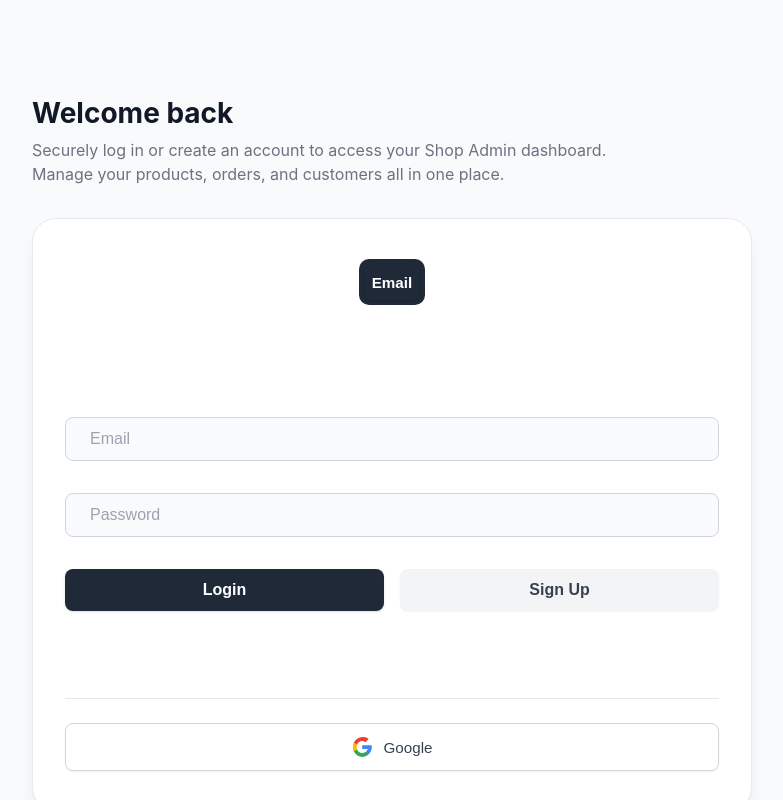
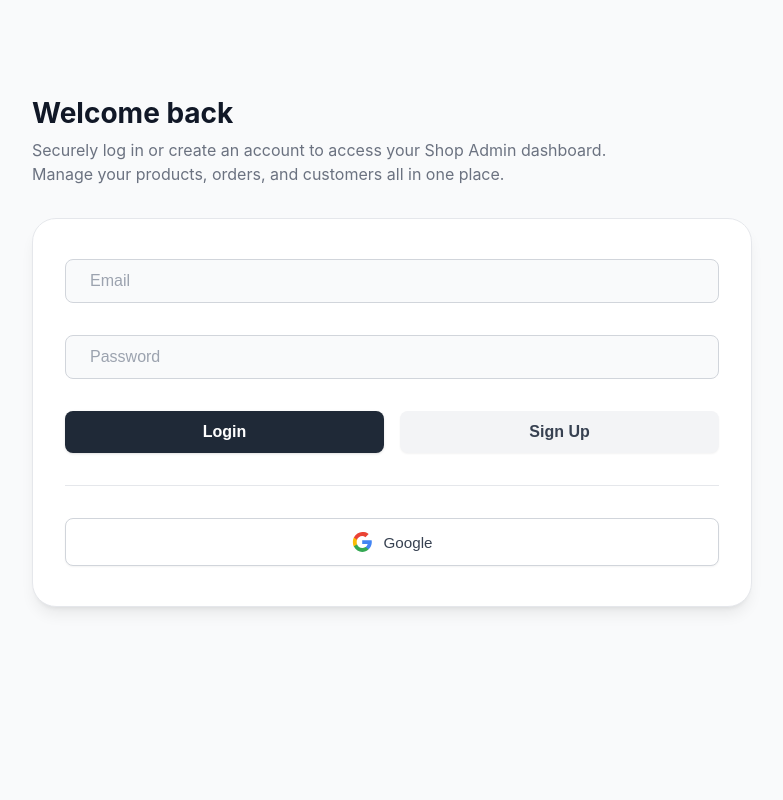
Before and after one commit to DexterFromUA/shop-creator-frontend-admin, a React (Create React App) app: page /auth in a window 1280 px wide. Shown: the whole page, without its empty margins (248-1031 px from the left). Built offline with nearby package versions, Linux system fonts and the light colour scheme; no server answers.

Commit message:
style: update authentication layout by removing phone tab and adjusting padding in the auth component for better visual consistency

```diff
--- a/src/pages/auth/Auth.css
+++ b/src/pages/auth/Auth.css
@@ -58,7 +58,6 @@ body, html {
   align-items: stretch;
   position: relative;
   box-sizing: border-box;
-  height: 594px;
 }
 
 .auth-top {
@@ -70,8 +69,8 @@ body, html {
 
 .auth-bottom {
   border-top: 1px solid #e5e7eb;
-  padding-top: 1.5rem;
-  margin-top: auto;
+  padding-top: 2rem;
+  margin-top: 2rem;
   display: flex;
   flex-direction: column;
   align-items: center;
--- a/src/pages/auth/Auth.js
+++ b/src/pages/auth/Auth.js
@@ -1,15 +1,7 @@
 import React, { useState } from 'react';
 import EmailLogin from './EmailLogin';
 import EmailSignUp from './EmailSignUp';
-import PhoneAuth from './PhoneAuth';
-import { auth } from '../../firebase';
 import './Auth.css';
-
-// Показываем Phone вкладку только если Firebase настроен
-const tabModes = [
-  { key: 'login', label: 'Email' },
-  ...(auth ? [{ key: 'phone', label: 'Phone' }] : []),
-];
 
 function isAppleDevice() {
   return /Mac|iPhone|iPad|iPod/.test(navigator.userAgent);
@@ -59,32 +51,12 @@ const Auth = () => {
               <p className="auth-description">Securely log in or create an account to access your Shop Admin dashboard.<br />Manage your products, orders, and customers all in one place.</p>
             </>
           )}
-          {mode === 'phone' && (
-            <>
-              <h1 className="auth-title">Phone Verification</h1>
-              <p className="auth-description">We&rsquo;ll send a one-time code to your phone.</p>
-            </>
-          )}
         </div>
         <div className="auth-box">
           <div className="auth-top">
-            <div className="auth-tab-switcher-row">
-              <div className="auth-tab-switcher">
-                {tabModes.map((tab, i) => (
-                  <button
-                    key={tab.key}
-                    className={`auth-tab${mode === tab.key ? ' active' : ''}`}
-                    onClick={() => setMode(tab.key)}
-                  >
-                    {tab.label}
-                  </button>
-                ))}
-              </div>
-            </div>
             <div className="auth-form-outer">
               {mode === 'login' && <EmailLogin setMode={setMode} />}
               {mode === 'signup' && <EmailSignUp setMode={setMode} />}
-              {mode === 'phone' && <PhoneAuth />}
             </div>
           </div>
           <div className="auth-bottom">
```
